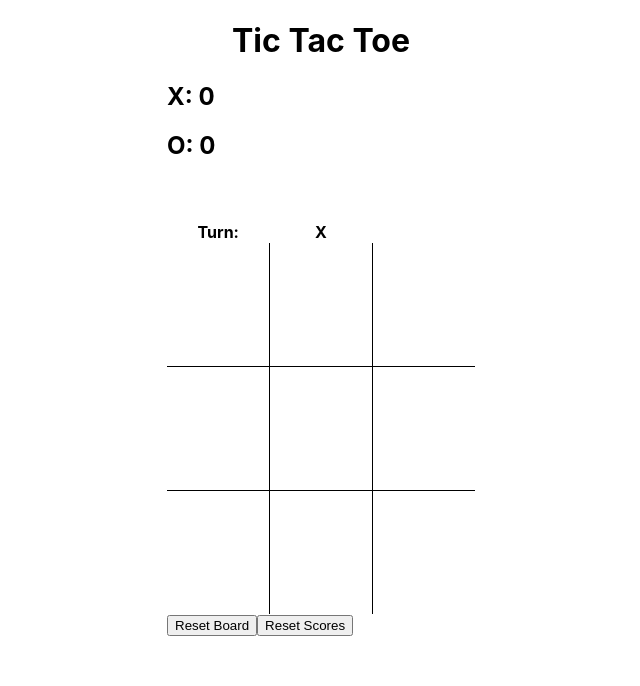
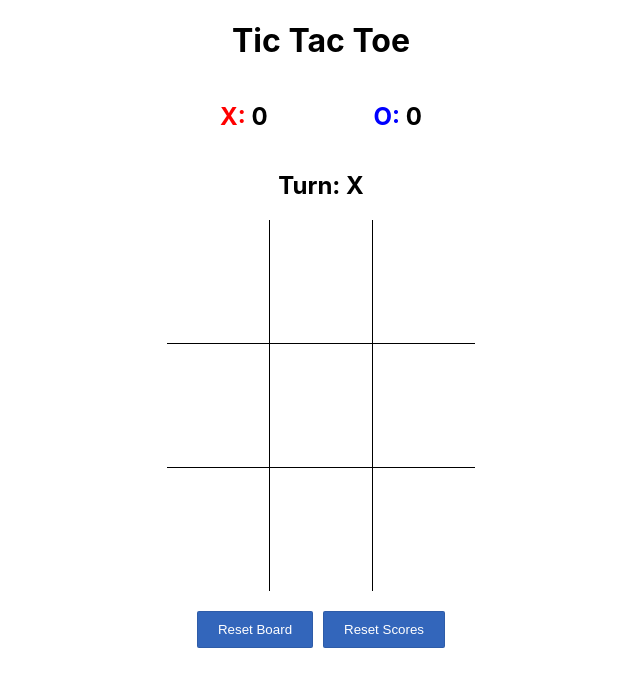
Before and after one commit to cyippiy/TTT, a React (Create React App) app: page / in a window 1280 px wide. Shown: the top 686 px of the page, without its empty margins (319-959 px from the left). Built offline with nearby package versions, Linux system fonts and the light colour scheme.

Commit message:
styling done

```diff
--- a/src/App.css
+++ b/src/App.css
@@ -77,3 +77,47 @@ td:hover{
 .click:active {
   background:red;
 }
+
+.winner {
+  background: lightskyblue;
+}
+
+.inactive:hover{
+  background:none;
+}
+.winner:hover{
+  background:lightskyblue;
+}
+
+.buttonRow{
+  margin: 20px;
+  display:flex;
+  justify-content: space-evenly;
+}
+
+button{
+  display: inline-block;
+  border: 1px solid rgba(0, 0, 0, 0.1);
+  border-radius: 2px;
+  color: #fff;
+  background-color: #36b;
+  padding: 0.75em 1.5em;
+}
+
+.turnContainer{
+  display:flex;
+  justify-content: center;
+}
+
+.scoreBoard{
+  display:flex;
+  justify-content: space-around;
+}
+
+#x{
+  color:red;
+}
+
+#o{
+  color:blue;
+}
--- a/src/board.jsx
+++ b/src/board.jsx
@@ -25,45 +25,52 @@ class Board extends React.Component {
         this.resetBoard = this.resetBoard.bind(this);
         this.resetScore = this.resetScore.bind(this);
         this.checkWinner = this.checkWinner.bind(this);
-        this.status = document.querySelector("#status");
         this.updateScore = this.updateScore.bind(this);
+        this.updateWinnerBoard = this.updateWinnerBoard.bind(this);
+        this.markBoard = this.markBoard.bind(this);
     }
 
     componentDidUpdate(prevProps,prevState){
-        if (prevState.turnCount !== this.state.turnCount){
+        if (prevState.turnCount !== this.state.turnCount && prevState.gameOver === false){
             this.checkWinner();
         }
     }
 
-    handleClick(e){
-        // console.log(this.state.board);
-        // console.log(e.target);
-        this.checkWinner();
-        if (!this.state.gameOver){
-            // console.log(e.currentTarget);
-            if(e.currentTarget.dataset.index){
+    markBoard(e){
         let space = e.currentTarget.dataset.index.split("-");
         if (this.state.board[parseInt(space[0])][parseInt(space[1])] === -1) {
             e.target.innerHTML = this.state.players[this.state.turnCount % 2];
             let new_board = JSON.parse(JSON.stringify(this.state.board));
             new_board[parseInt(space[0])][parseInt(space[1])] = this.state.players[this.state.turnCount % 2];
-                    // console.log(e.target);
             e.target.classList.add('click');
             this.setState({
-                        board:new_board,
-                        turnCount: this.state.turnCount+1,
+                board: new_board,
+                turnCount: this.state.turnCount + 1,
             });
+        }
+    }
+
+
+    handleClick(e){
         this.checkWinner();
-                }
+        if (!this.state.gameOver){
+            if(e.currentTarget.dataset.index){
+                this.markBoard(e);
             }
         }
     }
 
+
     resetBoard(){
+        let td_space = document.querySelectorAll(`td[data-index]`);
+        td_space.forEach(space => {
+            space.classList.remove('winner');
+            space.classList.remove('inactive');
+        });
         let spaces = document.querySelectorAll('.space');
-        spaces.forEach(space => {
-            space.classList.remove('click')
-        });
+        spaces.forEach(space=> {
+            space.classList.remove('click');
+        })
         this.setState({
             board: [
                 [-1, -1, -1],
@@ -95,26 +102,38 @@ class Board extends React.Component {
         })
     }
 
+    updateWinnerBoard(arr){
+        arr.forEach(cord => {
+            document.querySelector(`td[data-index='${cord}']`).classList.add("winner");
+        });
+        let td_space = document.querySelectorAll(`td[data-index]`);
+        td_space.forEach(space => {
+            space.classList.add('inactive');
+        });
+
+    }
+
     checkWinner() {
         let winner = null;
         let diagonal = checkDiagonalWinner(this.state.board);
         let col = checkColWinner(this.state.board);
-
+        let coordinates;
         if (diagonal) {
             winner = diagonal;
         } else if (col) {
             winner = col;
         } else {
             for (let i = 0; i < this.state.board.length; i++) {
-                let row = checkRowWinner(this.state.board[i])
-                if (row) {
-                    winner = row;
+                if (checkRowWinner(this.state.board[i])) {
+                    winner = [`${i}-0`, `${i}-1`, `${i}-2`];
                 }
             }
         }
         if (winner) {
             if (this.state.gameOver === false) {
-                this.updateScore(winner);
+                coordinates = winner[0].split("-");
+                this.updateScore(this.state.board[coordinates[0]][coordinates[1]]);
+                this.updateWinnerBoard(winner);
             }
             this.setState({
                gameOver: true
@@ -132,22 +151,23 @@ class Board extends React.Component {
     render(){
         let turnDisplay;
         if (this.state.gameOver === true){
-            turnDisplay = <tr><th>{this.state.winner === "" ? "Draw Game" : `${this.state.winner} WINS!`}</th></tr>
+            turnDisplay = <h2 id="turn">{this.state.winner === "" ? "Draw Game" : `${this.state.winner} WINS!`}</h2>
         }else{
-            turnDisplay = <tr><th>Turn:</th><th id="turn">{this.state.players[this.state.turnCount % 2]}</th></tr>;
+            turnDisplay = <h2 id="turn">Turn: {this.state.players[this.state.turnCount % 2]}</h2>;
         }
 
 
         return (
             <div className="gamePage">
                 <h1>Tic Tac Toe</h1>
-                <h2 id="xScore">X: {this.state.score["X"]}</h2>
-                <h2 id="oScore">O: {this.state.score["O"]}</h2>
-                <h3 id="status">Winner: </h3>
+                <div className="scoreBoard">
+                    <h2 id="xScore"><strong id="x">X:</strong> {this.state.score["X"]}</h2>
+                    <h2 id="oScore"><strong id="o">O:</strong> {this.state.score["O"]}</h2>
+                </div>
+                <div className="turnContainer">
+                    {turnDisplay}
+                </div>
                 <table id="board">
-                    <thead>
-                            {turnDisplay}
-                    </thead>
                     <tbody>
                         <tr>
                             <td data-index="0-0" onClick={this.handleClick}><Space value={this.state.board[0][0]} /></td>
@@ -166,8 +186,10 @@ class Board extends React.Component {
                         </tr>
                     </tbody>
                 </table>
+                <div className="buttonRow">
                     <button onClick={this.resetBoard}>Reset Board</button>
                     <button onClick={this.resetScore}>Reset Scores</button>
+                </div>
             </div>
         )
     }
@@ -181,16 +203,16 @@ function transpose(matrix) {
 function checkRowWinner(arr) {
     if (arr[0] === -1) return false;
     if (arr[0] === arr[1] && arr[1] === arr[2]) {
-        return arr[0];
+        return true;
     }
     return false;
 }
 function checkColWinner(board) {
     let copyBoard = transpose(board)
     for (let i = 0; i < board.length; i++) {
-        let temp = checkRowWinner(copyBoard[i]);
-        if (temp) {
-            return temp;
+        if (checkRowWinner(copyBoard[i])) {
+            return [`0-${i}`, `1-${i}`, `2-${i}`];
+
         }
     }
     return false;
@@ -198,8 +220,10 @@ function checkColWinner(board) {
 
 function checkDiagonalWinner(board) {
     if (board[1][1] === -1) return false;
-    if ((board[0][0] === board[1][1] && board[1][1] === board[2][2]) || (board[0][2] === board[1][1] && board[1][1] === board[2][0])) {
-        return board[1][1];
+    if (board[0][0] === board[1][1] && board[1][1] === board[2][2]){
+        return ["0-0", "1-1", "2-2"];
+    }else if (board[0][2] === board[1][1] && board[1][1] === board[2][0]) {
+        return ["0-2", "1-1", "2-0"];
     }
     return false;
 }
--- a/src/space.jsx
+++ b/src/space.jsx
@@ -17,7 +17,6 @@ class Space extends React.Component{
     }
 
     render(){
-        let val = this.props.value === -1 ? " " : this.props.value;
         return (
             <div className="space" onClick={this.props.handleClick}>
                 {this.state.value}
```
Lines whose indentation alone changed are shown as unchanged.
